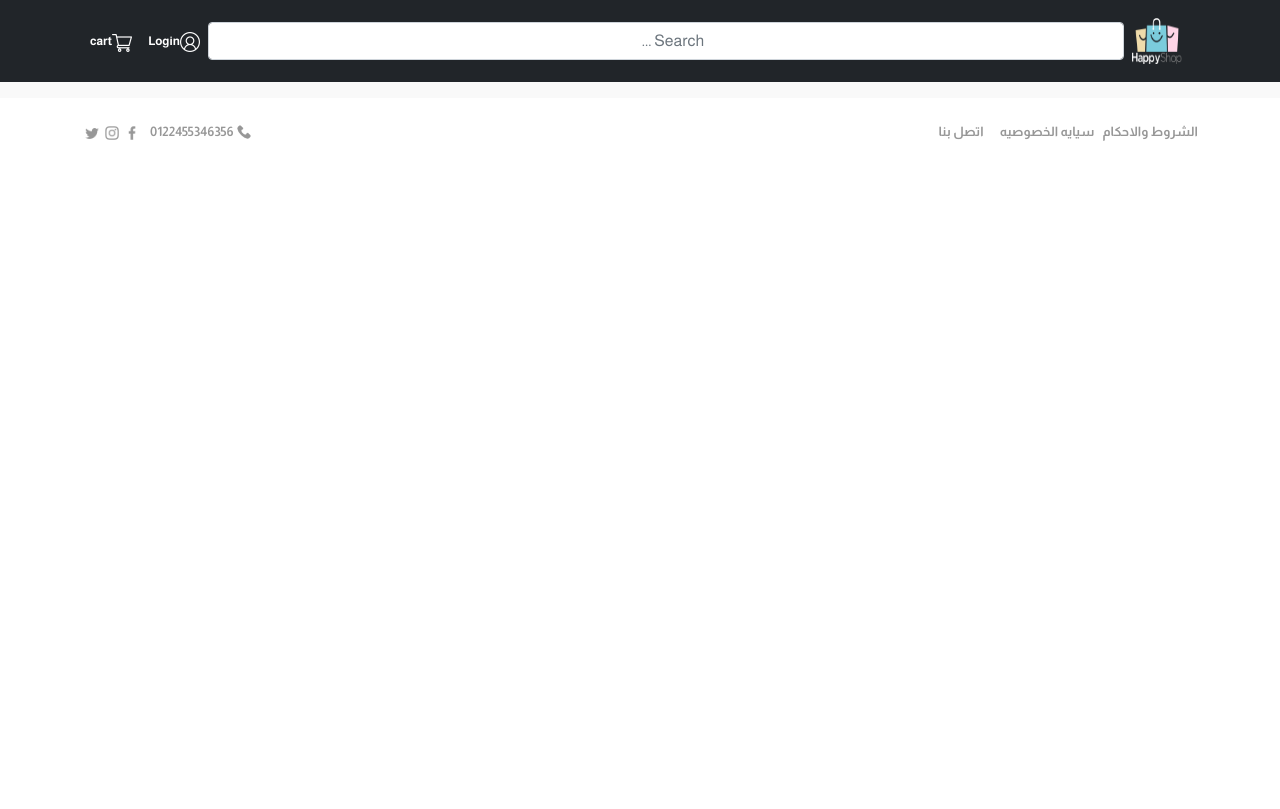
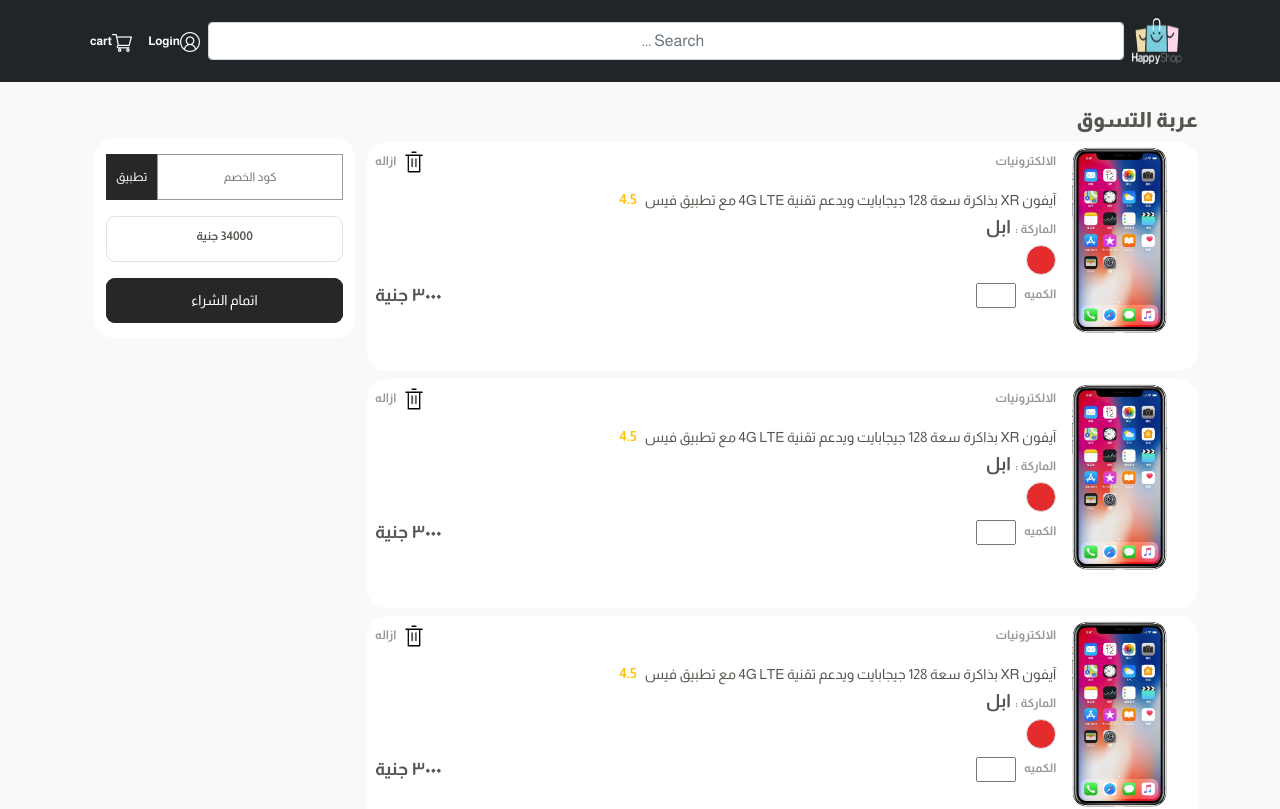
Before and after one commit to Eslamalbasha/E-Commerce, a React (Create React App) app: page /cart in a window 1280 px wide. Shown: the top 809 px of the page. Built offline with nearby package versions, Linux system fonts and the light colour scheme.

Commit message:
CheckOut

```diff
--- a/src/App.jsx
+++ b/src/App.jsx
@@ -8,6 +8,9 @@ import AllCategoryPage from "./Page/Category/AllCategoryPage";
 import AllBrand from "./Page/Brand/AllBrandPage";
 import ShopProductsPage from "../src/Page/Products/ShopeProductsPage";
 import ProductDetalisPage from "./Page/Products/ProductDetailsPage";
+import CartPage from "./Page/Cart/CartPage";
+import ChoosePayMethoud from "./Components/CheckOut/ChoosePayMethoud";
+import ChoosePayMethoudPage from "./Page/CheckOut/ChoosePayMethodPage";
 
 function App() {
   return (
@@ -23,6 +26,8 @@ function App() {
           <Route path="/allbrand" element={<AllBrand />} />
           <Route path="/products" element={<ShopProductsPage />} />
           <Route path="/products/:id" element={<ProductDetalisPage />} />
+          <Route path="/cart" element={<CartPage />} />
+          <Route path="/order/paymethoud" element={<ChoosePayMethoudPage />} />
         </Routes>
       </BrowserRouter>
       <Footer />
--- /dev/null
+++ b/src/Components/Cart/CartCheckout.jsx
@@ -0,0 +1,31 @@
+import React from "react";
+import { Row, Col } from "react-bootstrap";
+import { Link } from "react-router-dom";
+
+const CartCheckout = () => {
+  return (
+    <Row className="my-1 d-flex justify-content-center cart-checkout pt-3">
+      <Col xs="12" className="d-flex  flex-column  ">
+        <div className="d-flex  ">
+          <input
+            className="copon-input d-inline text-center "
+            placeholder="كود الخصم"
+          />
+          <button className="copon-btn d-inline ">تطبيق</button>
+        </div>
+        <div className="product-price d-inline w-100 my-3  border">
+          34000 جنية
+        </div>
+        <Link
+          to="/order/paymethoud"
+          style={{ textDecoration: "none" }}
+          className="product-cart-add  d-inline "
+        >
+          <button className="product-cart-add w-100 px-2"> اتمام الشراء</button>
+        </Link>
+      </Col>
+    </Row>
+  );
+};
+
+export default CartCheckout;
--- /dev/null
+++ b/src/Components/Cart/CartItem.jsx
@@ -0,0 +1,60 @@
+import React from "react";
+import { Col, Row } from "react-bootstrap";
+import mobile from "../../images/mobile.png";
+import deleteicon from "../../images/delete.png";
+const CartItem = () => {
+  return (
+    <Col xs="12" className="cart-item-body my-2 d-flex px-2">
+      <img width="160px" height="197px" src={mobile} alt="" />
+      <div className="w-100">
+        <Row className="justify-content-between">
+          <Col sm="12" className=" d-flex flex-row justify-content-between">
+            <div className="d-inline pt-2 cat-text">الالكترونيات</div>
+            <div className="d-flex pt-2 " style={{ cursor: "pointer" }}>
+              <img src={deleteicon} alt="" width="20px" height="24px" />
+              <div className="cat-text d-inline me-2">ازاله</div>
+            </div>
+          </Col>
+        </Row>
+        <Row className="justify-content-center mt-2">
+          <Col sm="12" className=" d-flex flex-row justify-content-start">
+            <div className="d-inline pt-2 cat-title">
+              آيفون XR بذاكرة سعة 128 جيجابايت ويدعم تقنية 4G LTE مع تطبيق فيس
+            </div>
+            <div className="d-inline pt-2 cat-rate me-2">4.5</div>
+          </Col>
+        </Row>
+        <Row>
+          <Col sm="12" className="mt-1">
+            <div className="cat-text d-inline">الماركة :</div>
+            <div className="barnd-text d-inline mx-1">ابل </div>
+          </Col>
+        </Row>
+        <Row>
+          <Col sm="12" className="mt-1 d-flex">
+            <div
+              className="color ms-2 border"
+              style={{ backgroundColor: "#E52C2C" }}
+            ></div>
+          </Col>
+        </Row>
+
+        <Row className="justify-content-between">
+          <Col sm="12" className=" d-flex flex-row justify-content-between">
+            <div className="d-inline pt-2 d-flex">
+              <div className="cat-text  d-inline">الكميه</div>
+              <input
+                className="mx-2 "
+                type="number"
+                style={{ width: "40px", height: "25px" }}
+              />
+            </div>
+            <div className="d-inline pt-2 barnd-text">٣٠٠٠ جنية</div>
+          </Col>
+        </Row>
+      </div>
+    </Col>
+  );
+};
+
+export default CartItem;
--- /dev/null
+++ b/src/Components/CheckOut/ChoosePayMethoud.jsx
@@ -0,0 +1,53 @@
+import React from "react";
+import { Row, Col } from "react-bootstrap";
+
+const ChoosePayMethoud = () => {
+  return (
+    <div>
+      <div className="admin-content-text pt-5">اختر طريقة الدفع</div>
+      <div className="user-address-card my-3 px-3">
+        <Row className="d-flex justify-content-between ">
+          <Col xs="12" className="my-4">
+            <input
+              name="group"
+              id="group1"
+              type="radio"
+              value="الدفع عن طريق الفيزا"
+              className="mt-2"
+            />
+            <label className="mx-2" for="group1">
+              الدفع عن طريق البطاقه الائتمانية
+            </label>
+          </Col>
+        </Row>
+
+        <Row className="mt-3">
+          <Col xs="12" className="d-flex">
+            <input
+              name="group"
+              id="group1"
+              type="radio"
+              value="الدفع عند الاستلام"
+              className="mt-2"
+            />
+            <label className="mx-2" for="group1">
+              الدفع عند الاستلام
+            </label>
+          </Col>
+        </Row>
+      </div>
+
+      <Row>
+        <Col xs="12" className="d-flex justify-content-end">
+          <div className="product-price d-inline   border">34000 جنية</div>
+          <div className="product-cart-add px-3 pt-2 d-inline me-2">
+            {" "}
+            اتمام الشراء
+          </div>
+        </Col>
+      </Row>
+    </div>
+  );
+};
+
+export default ChoosePayMethoud;
--- /dev/null
+++ b/src/Page/Cart/CartPage.jsx
@@ -0,0 +1,28 @@
+import React from "react";
+import { Container, Row, Col } from "react-bootstrap";
+import CartCheckout from "../../Components/Cart/CartCheckout";
+import CartItem from "../../Components/Cart/CartItem";
+
+const CartPage = () => {
+  return (
+    <Container style={{ minHeight: "670px" }}>
+      <Row>
+        <div className="cart-title mt-4">عربة التسوق</div>
+      </Row>
+      <Row className="d-flex justify-content-center">
+        <Col xs="12" md="9">
+          <CartItem />
+          <CartItem />
+          <CartItem />
+          <CartItem />
+        </Col>
+
+        <Col xs="6" md="3">
+          <CartCheckout />
+        </Col>
+      </Row>
+    </Container>
+  );
+};
+
+export default CartPage;
--- /dev/null
+++ b/src/Page/CheckOut/ChoosePayMethodPage.jsx
@@ -0,0 +1,13 @@
+import React from "react";
+import { Container } from "react-bootstrap";
+import ChoosePayMethoud from "../../Components/CheckOut/ChoosePayMethoud";
+
+const ChoosePayMethoudPage = () => {
+  return (
+    <Container style={{ minHeight: "670px" }}>
+      <ChoosePayMethoud />
+    </Container>
+  );
+};
+
+export default ChoosePayMethoudPage;
```
